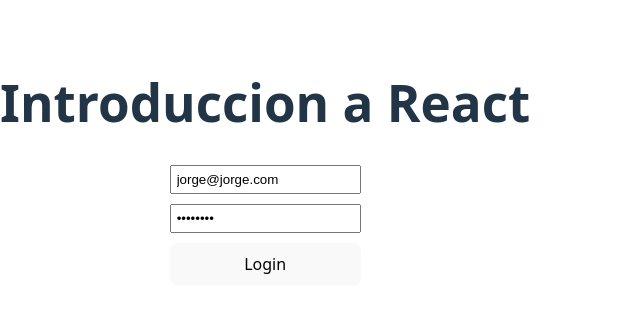
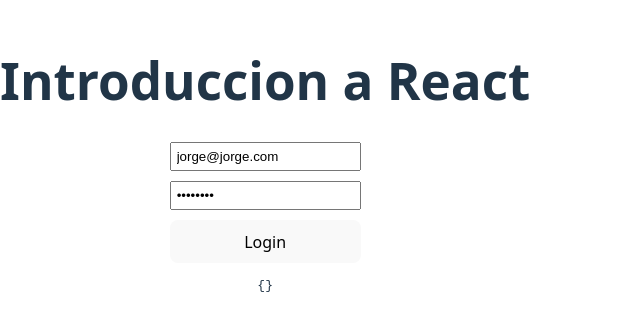
Before and after one commit to jorgeamn-softtek/react-foundation, a React (Vite) app: page / in a window 1280 px wide. Shown: the part 237-568 px from the top of the page, without its empty margins (0-640 px from the left). Built offline with nearby package versions, Linux system fonts and the light colour scheme.

Commit message:
clase enviar datos formulario

```diff
--- a/src/components/FormPage.tsx
+++ b/src/components/FormPage.tsx
@@ -6,18 +6,28 @@
     password: string;
   };
 
-  const { register } = useForm<FormData>({
+  const { register, handleSubmit, formState, watch } = useForm<FormData>({
     defaultValues: {
       email: "jorge@jorge.com",
       password: "password",
     },
   });
 
+  const onSubmit = (form: FormData) => {
+    console.log(form);
+  };
+
+  console.log(watch("email"));
+
   return (
     <>
-      <form>
+      <form onSubmit={handleSubmit(onSubmit)}>
         <div style={{ display: "flex", flexDirection: "column" }}>
-          <input type="text" placeholder="Email" {...register("email")} />
+          <input
+            type="text"
+            placeholder="Email"
+            {...register("email", { required: true })}
+          />
           <input
             type="password"
             placeholder="Password"
@@ -26,6 +36,8 @@
           <button type="submit">Login</button>
         </div>
       </form>
+
+      <pre>{JSON.stringify(formState, null)}</pre>
     </>
   );
 };
```
